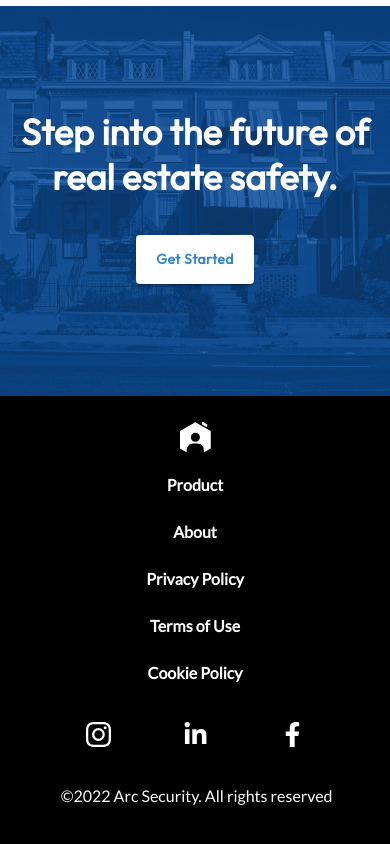
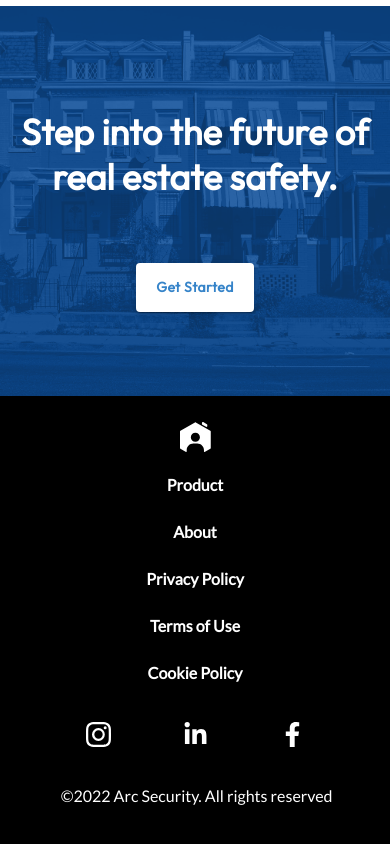
Before and after one commit to arc-securitas/webapp, a React (Create React App) app: page / in a window 390 px wide. Shown: the part 1799-2643 px from the top of the page. Built offline with nearby package versions, Linux system fonts and the light colour scheme; a web font is replaced by a local one.

Commit message:
Fixed get started button spacing in CallToAction

```diff
--- a/src/components/CallToAction.js
+++ b/src/components/CallToAction.js
@@ -6,7 +6,7 @@ export default function CallToAction() {
   return (
     <div className={styles.callToAction}>
       <p className={styles.h3s}>Step into the future of real estate safety.</p>
-      <JoinModal buttonStyling = {{
+      <JoinModal buttonStyling={{
         display: 'block',
         backgroundColor: "#fff",
         border: 'none',
@@ -23,7 +23,11 @@ export default function CallToAction() {
         alignItems: 'center',
         marginLeft: 'auto',
         marginRight: 'auto',
+        marginTop: '4rem',
+
+        '@media screen and (min-width: 769px)': {
           marginTop: '1rem',
+        },
 
         '&:hover': {
           backgroundColor: '#fff'
```
Also changed, not shown: public/terms-and-conditions.html (renamed from public/terms-of-use.html). Lines whose indentation alone changed are shown as unchanged.
